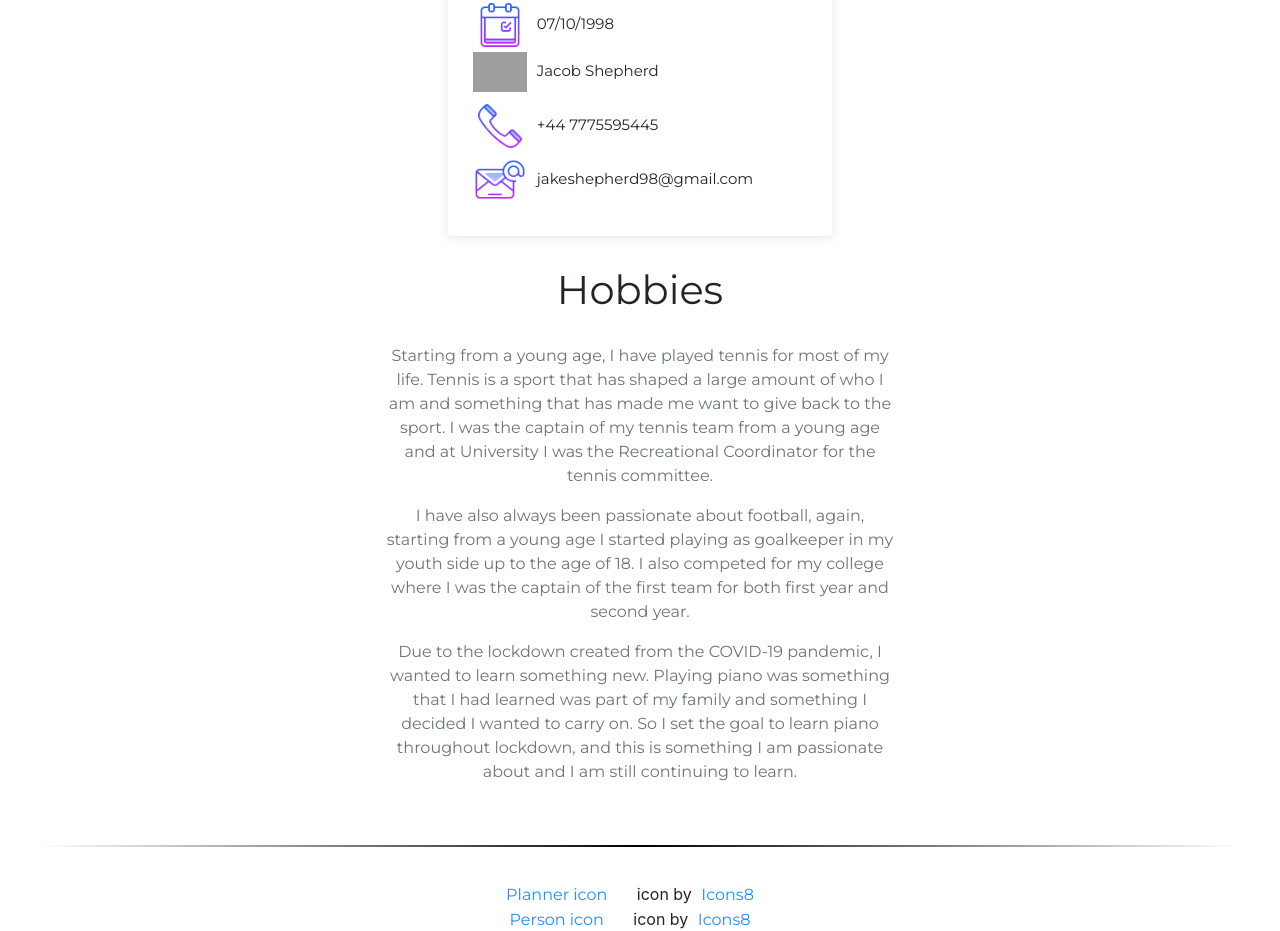
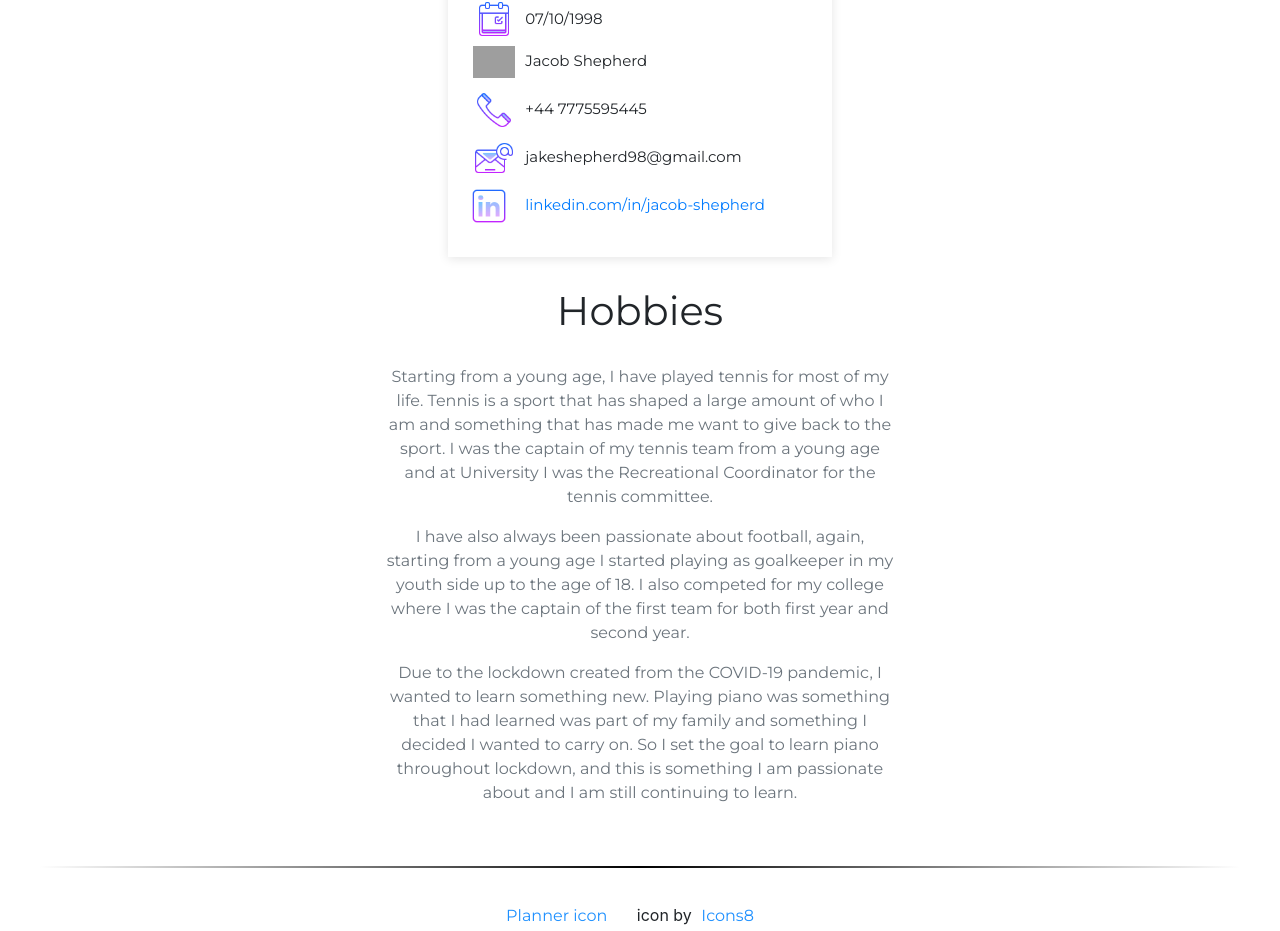
Before and after one commit to jakeshepherd/jakeshepherd.github.io, a React (Create React App) app: page /#/cv in a window 1280 px wide. Shown: the part 1577-2508 px from the top of the page. Built offline with nearby package versions, Linux system fonts and the light colour scheme; grey boxes are pictures that could not be loaded.

Commit message:
Add linkedin to website

```diff
--- a/src/CSS/CV.css
+++ b/src/CSS/CV.css
@@ -125,8 +125,13 @@ h1 {
 }
 
 .contact-info-icons {
-    margin-left: 25px;
-    width: 14%;
+     margin-left: 25px;
+     width: 11%;
+}
+
+.contact-info-icons-linkedin {
+    margin-left: 20px;
+    width: 11%;
 }
 
 .icon-ref {
--- a/src/Components/ContactInfo.js
+++ b/src/Components/ContactInfo.js
@@ -4,6 +4,7 @@ import Calender from "../Images/icons8-planner-64.png";
 import Person from "../Images/icons8-person-64.png";
 import Phone from "../Images/icons8-phone-64.png";
 import Email from "../Images/icons8-email-64.png";
+import LinkedIn from "../Images/icons8-linkedin-64.png";
 
 import "../CSS/CV.css";
 
@@ -13,20 +14,25 @@ class ContactInfo extends Component {
             <div className={"contact-info-box"}>
                 <h3 className={"contact-info-header"}>Contact Info</h3>
                 <div className={"contact-info-row"}>
-                    <img className={"contact-info-icons"} src={Calender} alt={"we no findey"} />
+                    <img className={"contact-info-icons"} src={Calender} alt={"Sorry, this could not be loaded."}/>
                     <p className={"contact-info"}>07/10/1998</p>
                 </div>
                 <div className={"contact-info-row"}>
-                    <img className={"contact-info-icons"} src={Person} alt={"we no findey"} />
+                    <img className={"contact-info-icons"} src={Person} alt={"Sorry, this could not be loaded."}/>
                     <p className={"contact-info"}>Jacob Shepherd</p>
                 </div>
                 <div className={"contact-info-row"}>
-                    <img className={"contact-info-icons"} src={Phone} alt={"we no findey"} />
+                    <img className={"contact-info-icons"} src={Phone} alt={"Sorry, this could not be loaded."}/>
                     <p className={"contact-info"}>+44 7775595445</p>
                 </div>
                 <div className={"contact-info-row"}>
-                    <img className={"contact-info-icons"} src={Email} alt={"we no findey"} />
+                    <img className={"contact-info-icons"} src={Email} alt={"Sorry, this could not be loaded."}/>
                     <p className={"contact-info"}>jakeshepherd98@gmail.com</p>
+                </div>
+                <div className={"contact-info-row"}>
+                    <img className={"contact-info-icons-linkedin"} src={LinkedIn} alt={"Sorry, this could not be loaded."}/>
+                    <a href={"https://www.linkedin.com/in/jacob-shepherd-713719159/"}
+                       className={"contact-info"}>linkedin.com/in/jacob-shepherd</a>
                 </div>
             </div>
         );
```
Also changed, not shown: src/Images/icons8-linkedin-64.png (added).
